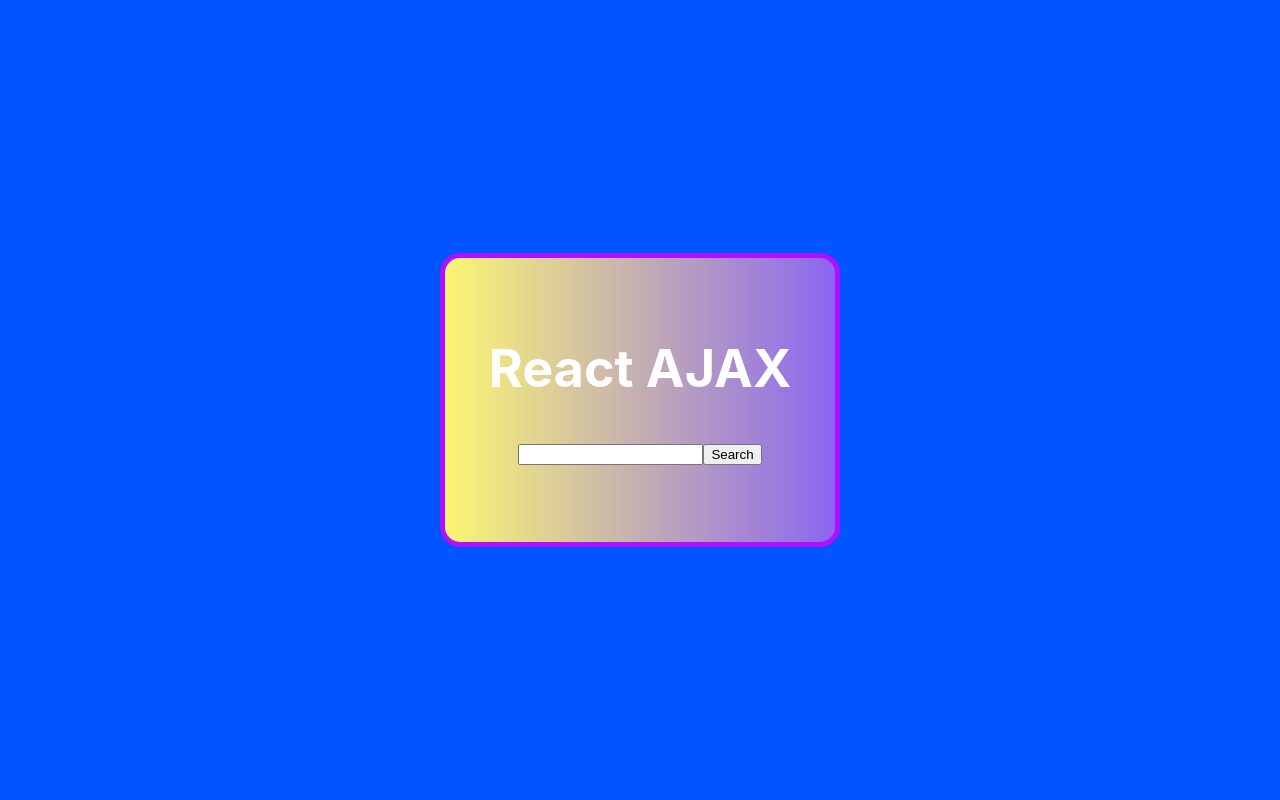
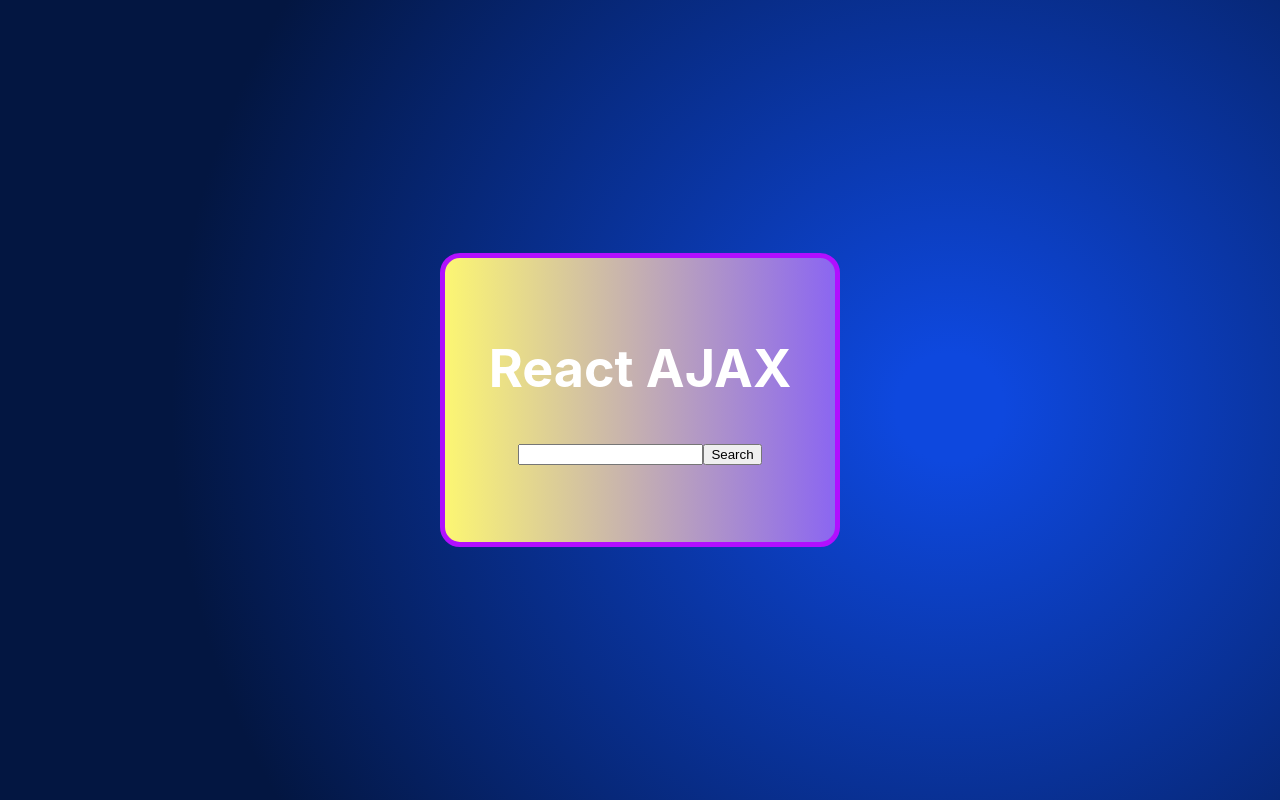
Before and after one commit to Athens410/my-new-react-app, a React (Create React App) app: page / in a window 1280 px wide. Built offline with nearby package versions, Linux system fonts and the light colour scheme.

Commit message:
Update App.css

```diff
--- a/src/App.css
+++ b/src/App.css
@@ -14,7 +14,7 @@
 }
 
 .App-header {
-  background-color: #0055ff;
+  background: radial-gradient(circle at 74.2% 50.9%, rgb(14, 72, 222) 5.2%, rgb(3, 22, 65) 75.3%);
   min-height: 100vh;
   display: flex;
   flex-direction: column;
```
